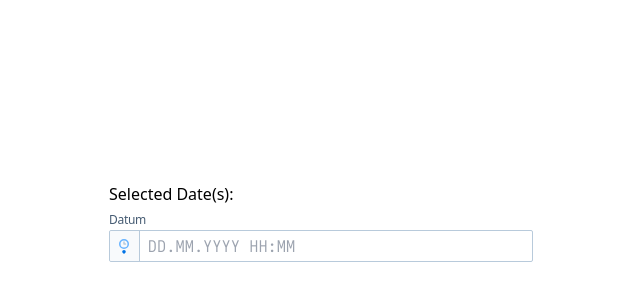
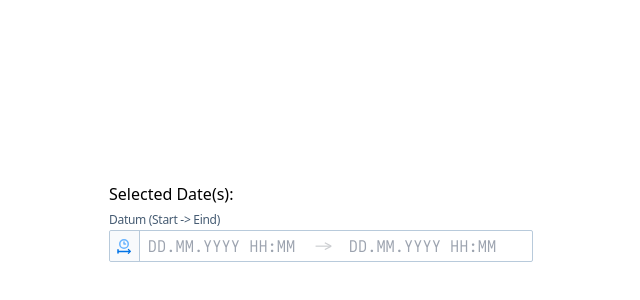
Before and after one commit to stephanewillems/datepicker_tjilp, a React (Vite) app: page / in a window 1280 px wide. Shown: the part 178-478 px from the top of the page, without its empty margins (339-979 px from the left). Built offline with nearby package versions, Linux system fonts and the light colour scheme.

Commit message:
feat: Update DatePickerComp to use range selection mode

```diff
--- a/src/App.tsx
+++ b/src/App.tsx
@@ -6,12 +6,13 @@ function App() {
     console.group('Selected Dates')
     console.log('Start Date:', startDate)
     console.log('End Date:', endDate)
+    console.groupEnd()
   }
 
   return (
     <div className='flex flex-col items-center justify-center w-screen h-screen'>
       <div className='w-96'>
-        <DatePickerComp onDatesChange={handleDates} datePickerType="point" />
+        <DatePickerComp onDatesChange={handleDates} datePickerType="range" />
       </div>
     </div>
   )
--- a/src/components/DatePickerComp.tsx
+++ b/src/components/DatePickerComp.tsx
@@ -141,9 +141,8 @@ const DatePickerComp = ({
                             {...(disabled && { disabled })}
                             showTimeSelect
                             maxDate={maxDate}
-                            minDate={minDate}
+                            minDate={minDate ? minDate : startDate as Date}
                             maxTime={maxTime}
-                            minTime={minTime}
                             className="pl-2 bg-transparent text-muted-900 font-tjilp"
                             selectsEnd
                             showMonthDropdown
```
